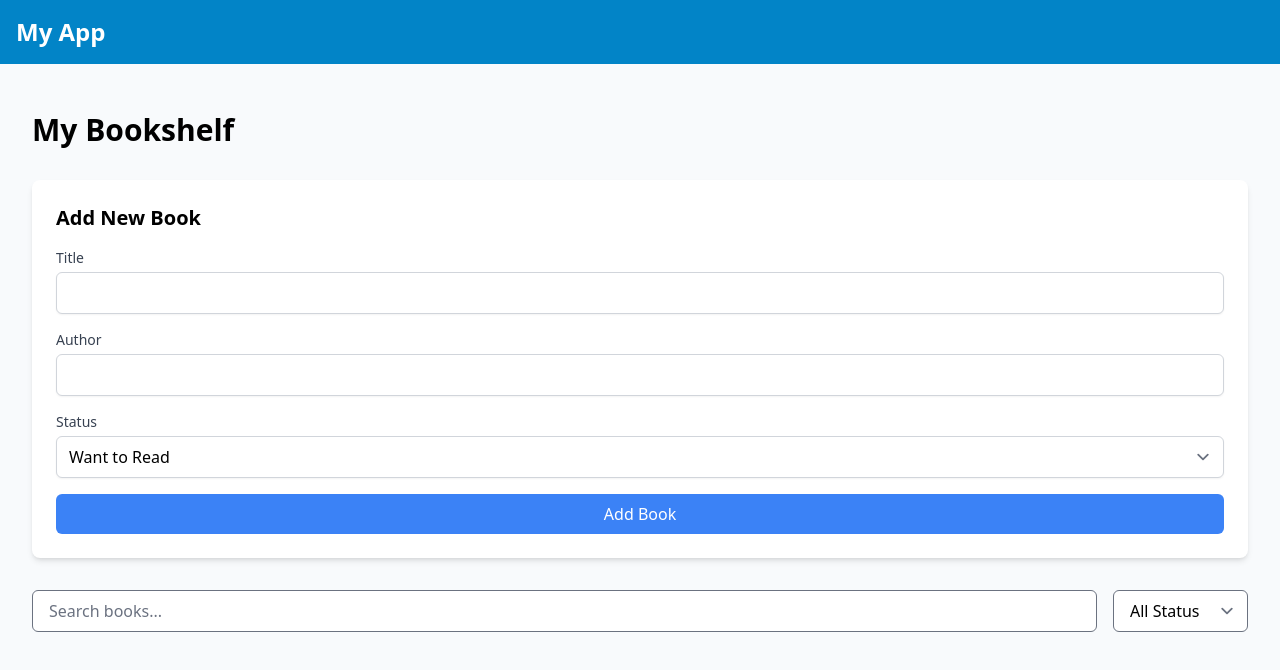
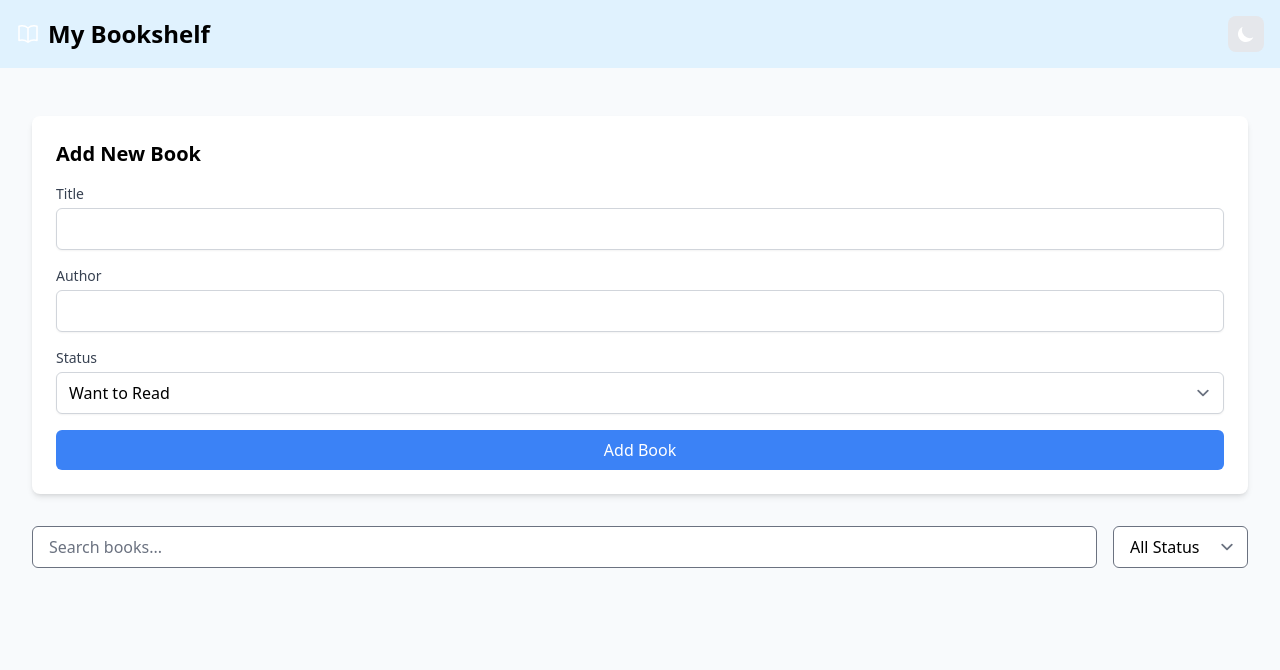
Before and after one commit to HenriqueBMoura/svelte-tail, a SvelteKit app: page / in a window 1280 px wide. Shown: the top 670 px of the page. Built offline with nearby package versions, Linux system fonts and the light colour scheme.

Commit message:
Add ThemeToggle component and update layout for dark mode support

```diff
--- a/src/routes/+layout.svelte
+++ b/src/routes/+layout.svelte
@@ -1,13 +1,18 @@
 <script lang="ts">
+	import ThemeToggle from '$lib/components/ThemeToggle.svelte';
 	import '../app.css';
 	let { children } = $props();
 </script>
 
-<div class="min-h-screen bg-secondary-50">
-	<nav class="bg-primary-600 text-white p-4">
-	  <div class="container mx-auto">
-		<h1 class="text-2xl font-bold">My App</h1>
-	  </div>
+<div class="min-h-screen bg-secondary-50 dark:bg-secondary-900">
+	<nav class="bg-primary-100 dark:bg-slate-900 text-white p-4 flex items-center">
+	  <div class="container mx-auto flex row-auto items-center gap-2">
+		<svg xmlns="http://www.w3.org/2000/svg" fill="none" viewBox="0 0 24 24" stroke-width="1.5" stroke="currentColor" class="size-6">
+			<path stroke-linecap="round" stroke-linejoin="round" d="M12 6.042A8.967 8.967 0 0 0 6 3.75c-1.052 0-2.062.18-3 .512v14.25A8.987 8.987 0 0 1 6 18c2.305 0 4.408.867 6 2.292m0-14.25a8.966 8.966 0 0 1 6-2.292c1.052 0 2.062.18 3 .512v14.25A8.987 8.987 0 0 0 18 18a8.967 8.967 0 0 0-6 2.292m0-14.25v14.25" />
+		</svg>
+		<h1 class="text-2xl font-bold text-black dark:text-white ">My Bookshelf</h1>
+		</div>
+		<ThemeToggle />
 	</nav>
 
 	<main class="container mx-auto p-4">
--- a/src/routes/+page.svelte
+++ b/src/routes/+page.svelte
@@ -1,11 +1,10 @@
 <script lang="ts">
     import BookForm from '$lib/components/BookForm.svelte';
+    import BookSearch from '$lib/components/BookSearch.svelte';
     import BookList from '$lib/components/BookList.svelte';
-    import BookSearch from '$lib/components/BookSearch.svelte';
   </script>
 
   <div class="container mx-auto px-4 py-8">
-    <h1 class="text-3xl font-bold mb-8">My Bookshelf</h1>
     <BookForm />
     <BookSearch />
     <!-- <BookList /> -->
```
